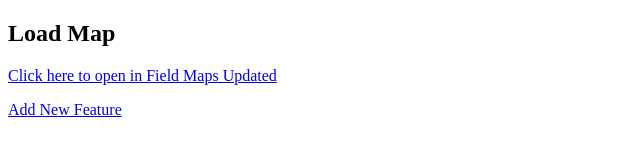
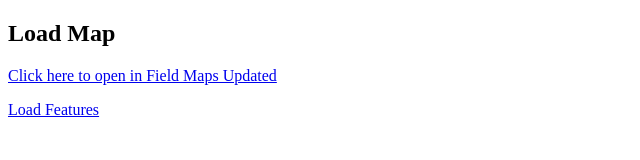
Before and after one commit to timothy-odofin/ibedc-link-app, a plain HTML site: page index.html in a window 1280 px wide. Shown: the full height of the page, 0-640 px from the left. Drawn offline with Linux system fonts and the light colour scheme.

Commit message:
Update index.html

```diff
--- a/index.html
+++ b/index.html
@@ -11,9 +11,10 @@
     </a><br/>
 
    <p>
-        <a href="arcgis-fieldmaps://?itemID=f2dc0b17fd934e61a75d69642290a3a4&referenceContext=addFeature&featureSourceURL=https://gis.ibedc.com/server/rest/services/Hosted/IBEDC_ASSETS_AND_CUSTOMERSOCT112024/FeatureServer/0&action=addFeature&field:subtype=0&field:meterno=70004984442
+        <a href="arcgis-fieldmaps://?itemID=87389d8598ae4767ab28476c7e154a9b&referenceContext=addFeature&featureSourceURL=https://gis.ibedc.com/server/rest/services/Hosted/IBEDC_CUSTOMER_TEMPLATE/FeatureServer/0&action=addFeature
+            &field:Subtype=0&field:meterno=70004984442&field:CustomerFullName=Odofin Oyejide Timothy&field:City=Lagos
 ">
-        Add New Feature
+        Load Features
     </a>
    </p>
 </body>
```
